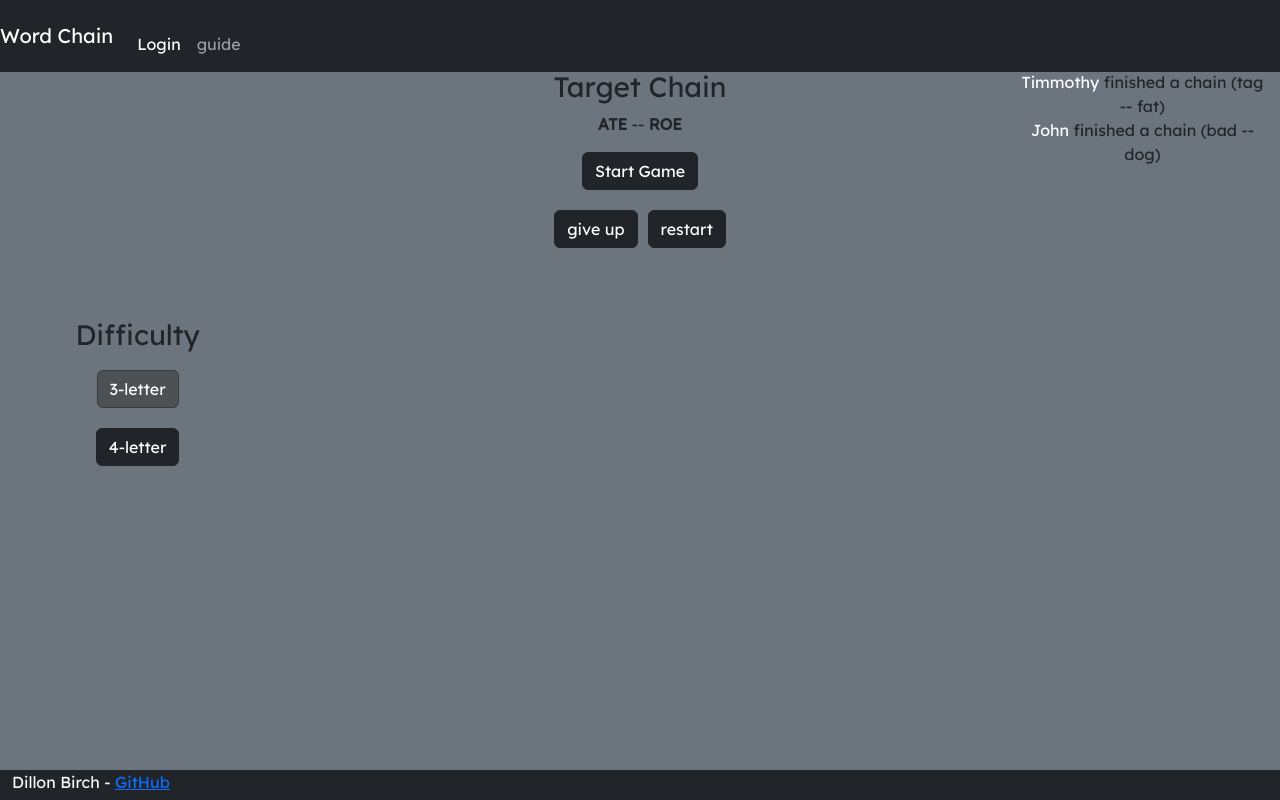
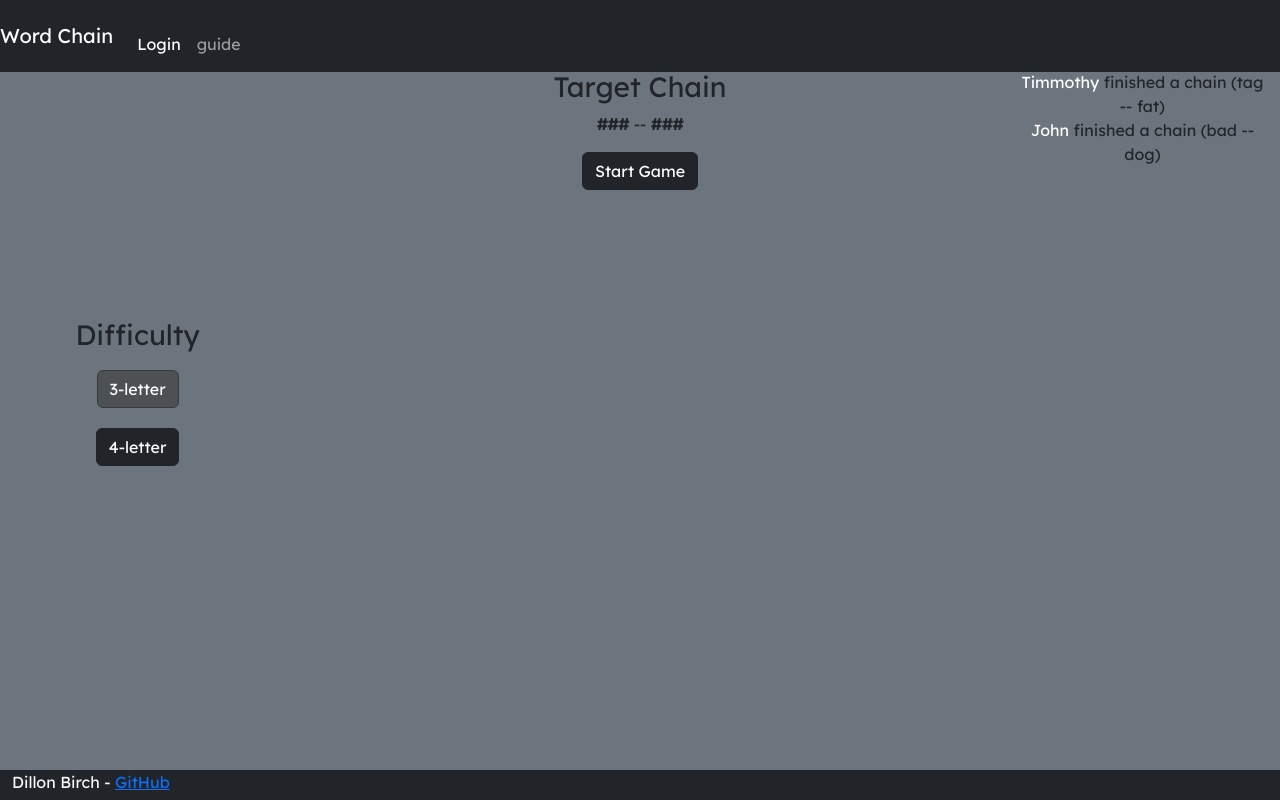
Before and after one commit to dillob26/Startup, a React (Vite) app in the folder application/: page /play in a window 1280 px wide. Built offline with nearby package versions, Linux system fonts and the light colour scheme.

Commit message:
added game running state

```diff
--- a/application/src/play/game.jsx
+++ b/application/src/play/game.jsx
@@ -81,7 +81,7 @@ export function Game({ word_length }) {
             {/* the title and target chain */}
             <div className="title">
                 <h3>Target Chain</h3>
-                <p><span id="start_word">{start_word}</span> -- <span id="end_word">{end_word}</span></p>
+                <p><span id="start_word">{game_running ? start_word : "###"}</span> -- <span id="end_word">{game_running ? end_word : "###"}</span></p>
             </div>
 
 
@@ -107,12 +107,14 @@ export function Game({ word_length }) {
               </div>
             </div>}
 
-            {!game_running && <Button variant="dark" onClick={() => set_game_running(true)}>Start Game</Button>}
-
             {/* the control buttons */}
+            {game_running &&
             <div className="control-buttons">
                 <button className="btn btn-dark">give up</button>
                 <button className="btn btn-dark" onClick={restart_game}>restart</button>
-            </div>
+            </div>}
+
+
+            {!game_running && <Button variant="dark" onClick={() => set_game_running(true)}>Start Game</Button>}
         </div>);
 }
```
